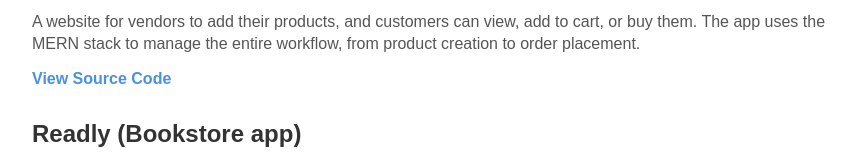
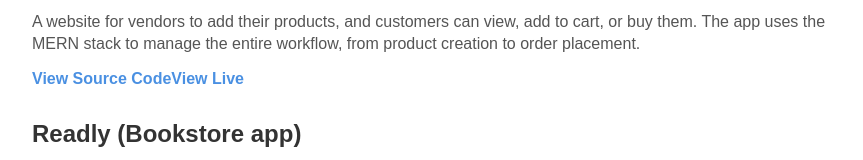
Before and after one commit to binayakjoshi/portfolio, a React (Create React App) app: page / in a window 1280 px wide. Shown: the part 724-884 px from the top of the page, without its empty margins (208-1071 px from the left). Built offline with nearby package versions, Linux system fonts and the light colour scheme.

Commit message:
update About me

```diff
--- a/src/AboutMe.js
+++ b/src/AboutMe.js
@@ -37,6 +37,14 @@ export const AboutMe = () => {
               rel="noopener noreferrer"
             >
               View Source Code
+            </a>
+            <a
+              href="https://popnbuy.netlify.app/"
+              className="project-source"
+              target="_blank"
+              rel="noopener noreferrer"
+            >
+              View Live
             </a>
           </div>
           <div className="project-card">
```
